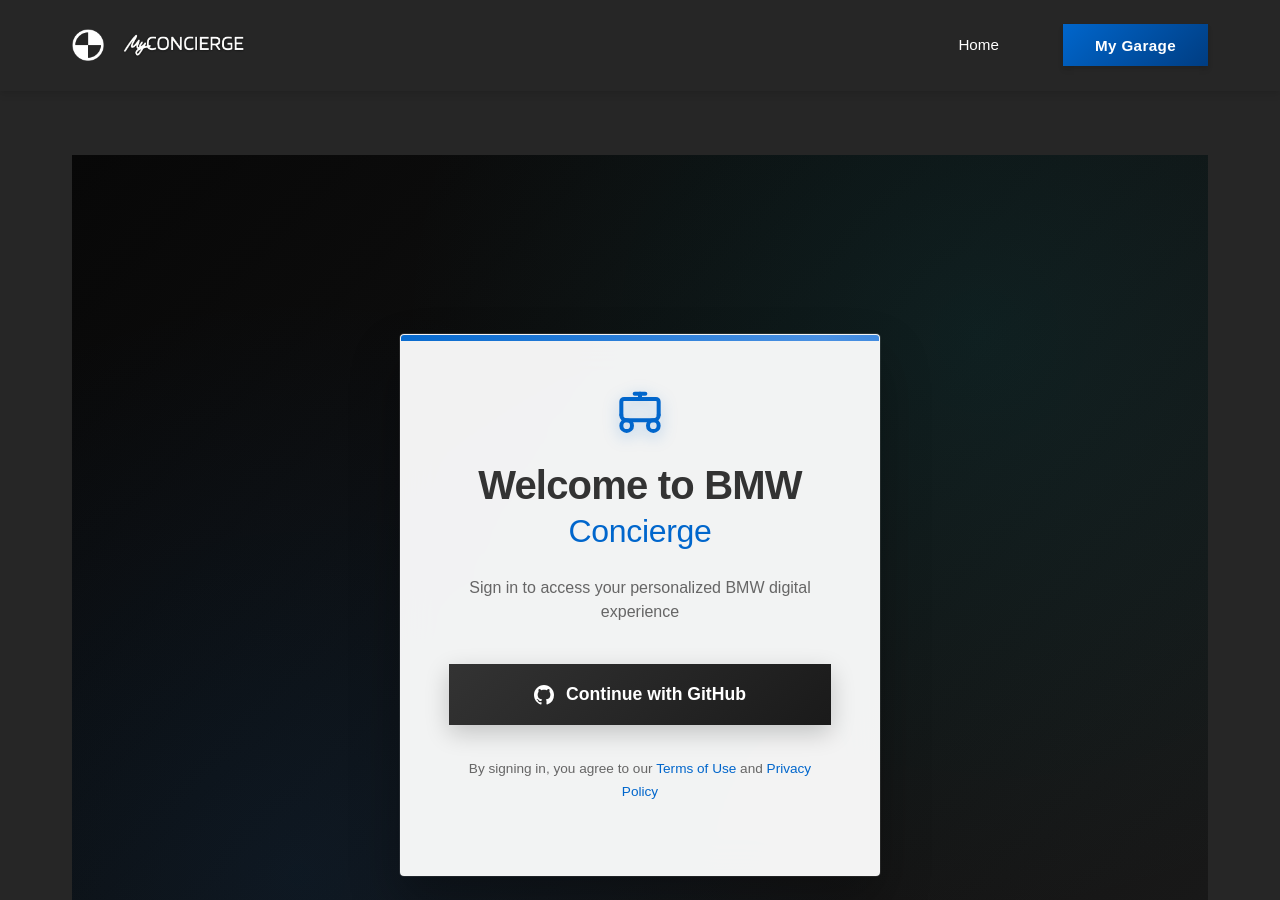
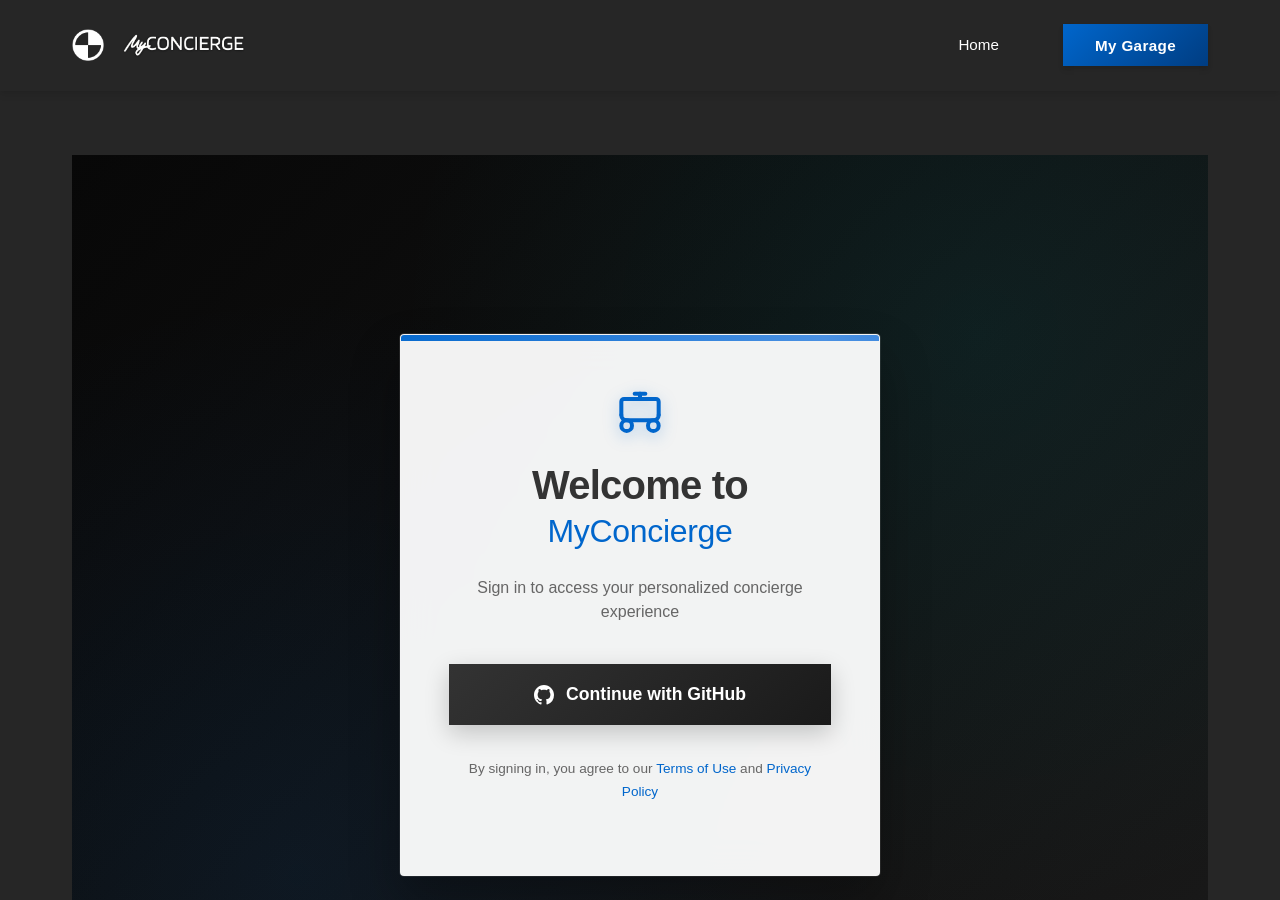
Before and after one commit to chatala1/BMW-Concierge, a Jekyll site: the page built from login.html, in a window 1280 px wide and 900 px high. Built offline with Jekyll 4.4.1, drawn with Linux system fonts in a browser that asks for light colours; some web fonts are replaced.

Commit message:
Update login.html

```diff
--- a/login.html
+++ b/login.html
@@ -1,7 +1,7 @@
 ---
 layout: default
 title: "Login"
-description: "Login to BMW Concierge with your GitHub account"
+description: "Login to MyConcierge with your GitHub account"
 ---
 
 <div class="bmw-login-page">
@@ -10,10 +10,10 @@
             <div class="bmw-login-header">
                 <div class="bmw-logo-section">
                     <i data-lucide="car" class="bmw-car-icon"></i>
-                    <h1 class="bmw-welcome-title">Welcome to BMW</h1>
-                    <h2 class="bmw-subtitle">Concierge</h2>
+                    <h1 class="bmw-welcome-title">Welcome to</h1>
+                    <h2 class="bmw-subtitle">MyConcierge</h2>
                 </div>
-                <p class="bmw-description">Sign in to access your personalized BMW digital experience</p>
+                <p class="bmw-description">Sign in to access your personalized concierge experience</p>
             </div>
 
             <div class="auth-only">
@@ -35,7 +35,7 @@
                 <div class="bmw-success-state">
                     <i data-lucide="check-circle" class="bmw-success-icon"></i>
                     <h2 class="bmw-success-title">Welcome Back</h2>
-                    <p class="bmw-success-message">You're successfully signed in to BMW Concierge</p>
+                    <p class="bmw-success-message">You're successfully signed in to MyConcierge</p>
 
                     <div class="bmw-success-actions">
                         <a href="{{ '/protected.html' | relative_url }}" class="bmw-btn bmw-btn-primary">Continue to Dashboard</a>
```
